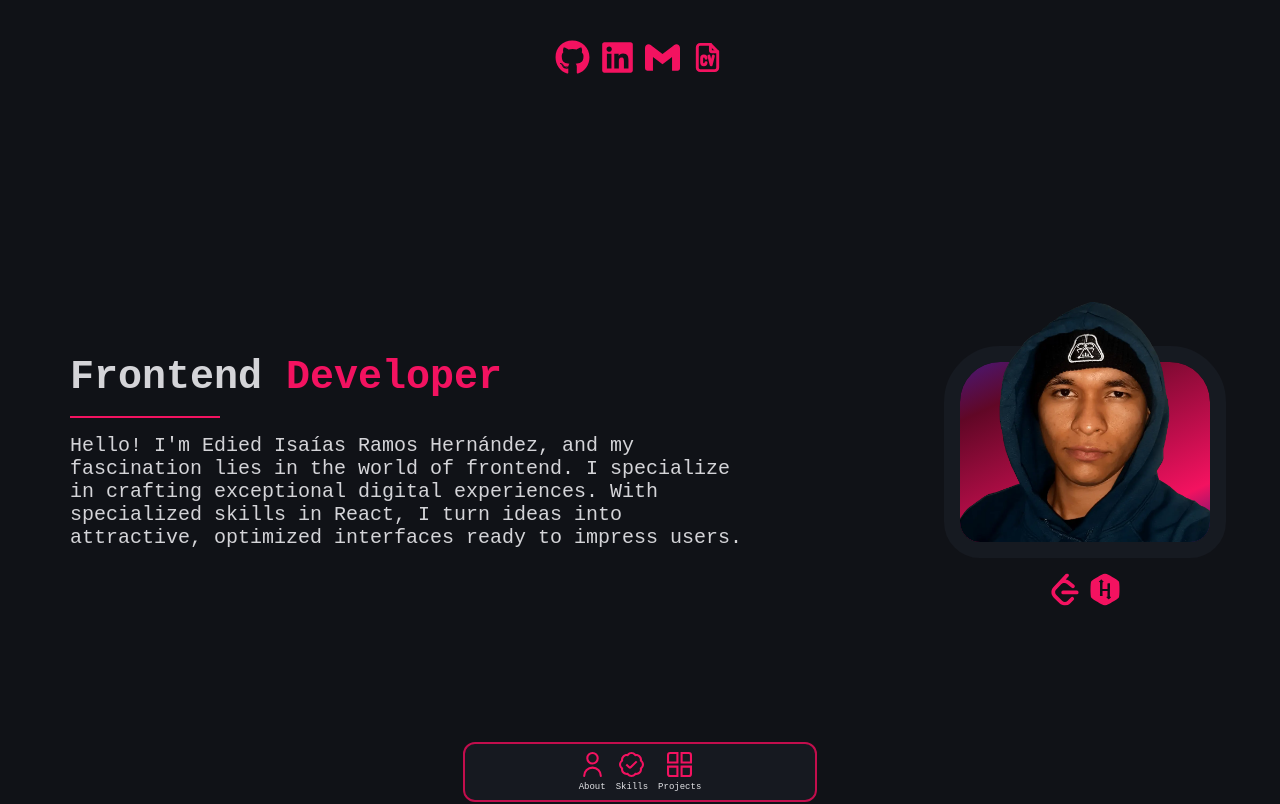
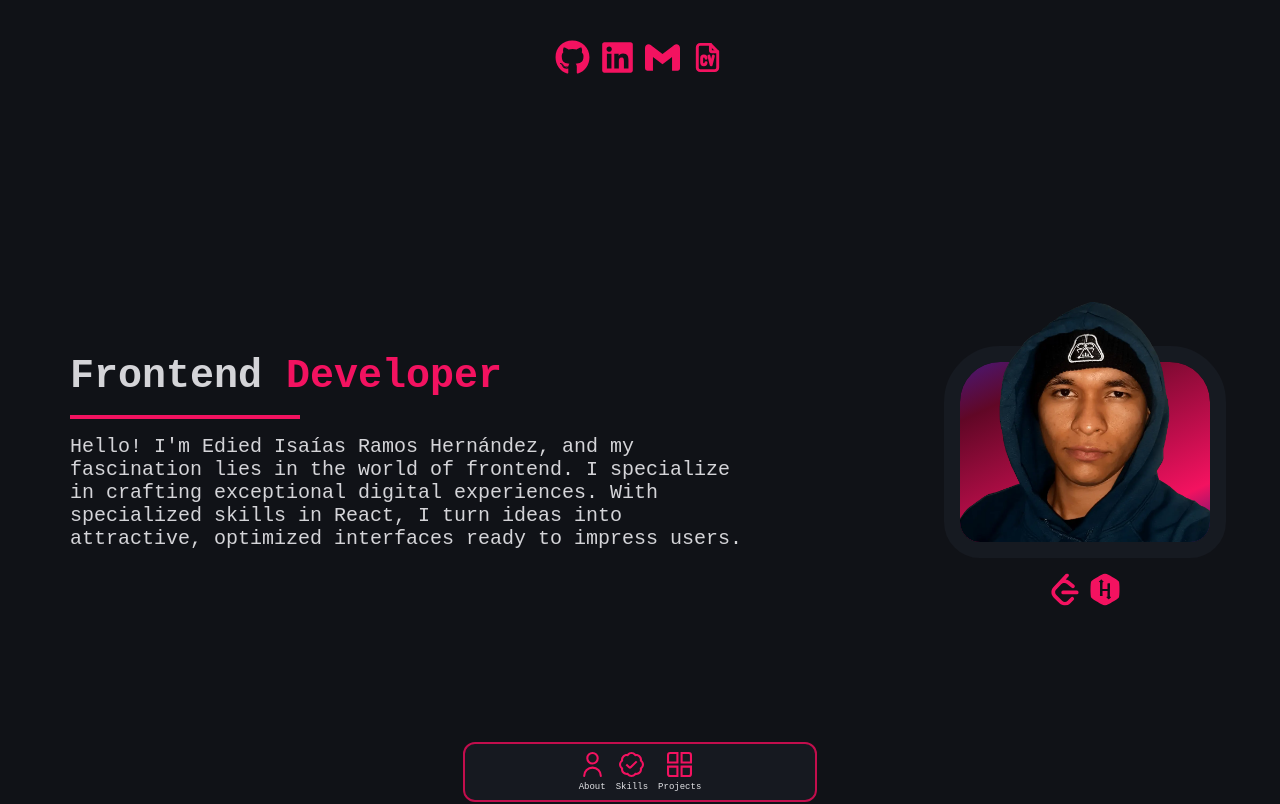
Before and after one commit to EdiedRamos/Edied, a React (Vite) app: page / in a window 1280 px wide. Shown: the top 804 px of the page. Built offline with nearby package versions, Linux system fonts and the light colour scheme; a web font is replaced by a local one.

Commit message:
style: update separator width

```diff
--- a/src/Components/Molecules/IntroduceMyself/IntroduceMyself.scss
+++ b/src/Components/Molecules/IntroduceMyself/IntroduceMyself.scss
@@ -6,7 +6,7 @@
   grid-template-columns: 1fr;
 
   &__separator {
-    border: 1px solid $red-500;
+    border: 2px solid $red-500;
     width: 80%;
   }
 
@@ -50,7 +50,7 @@
     grid-template-columns: 60% 40%;
 
     &__separator {
-      width: 150px;
+      width: 230px;
     }
 
     &__text {
```
